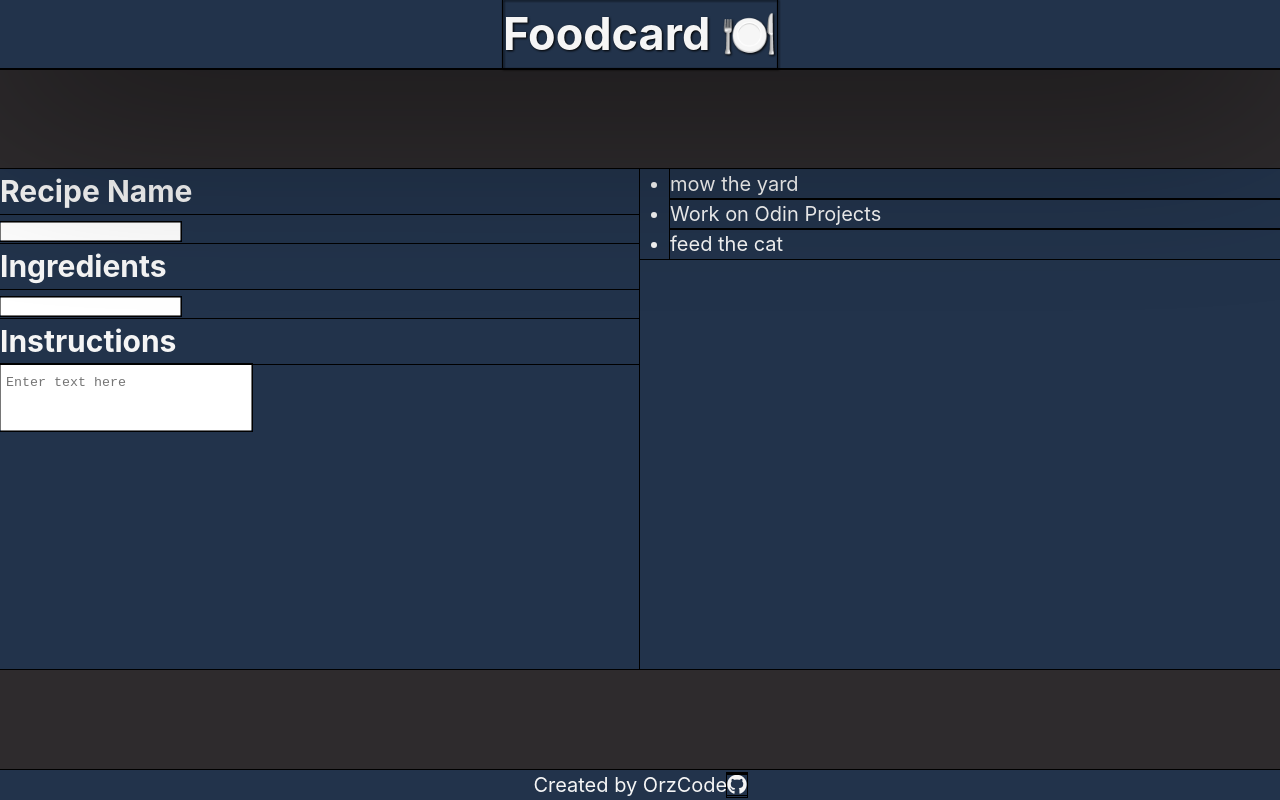
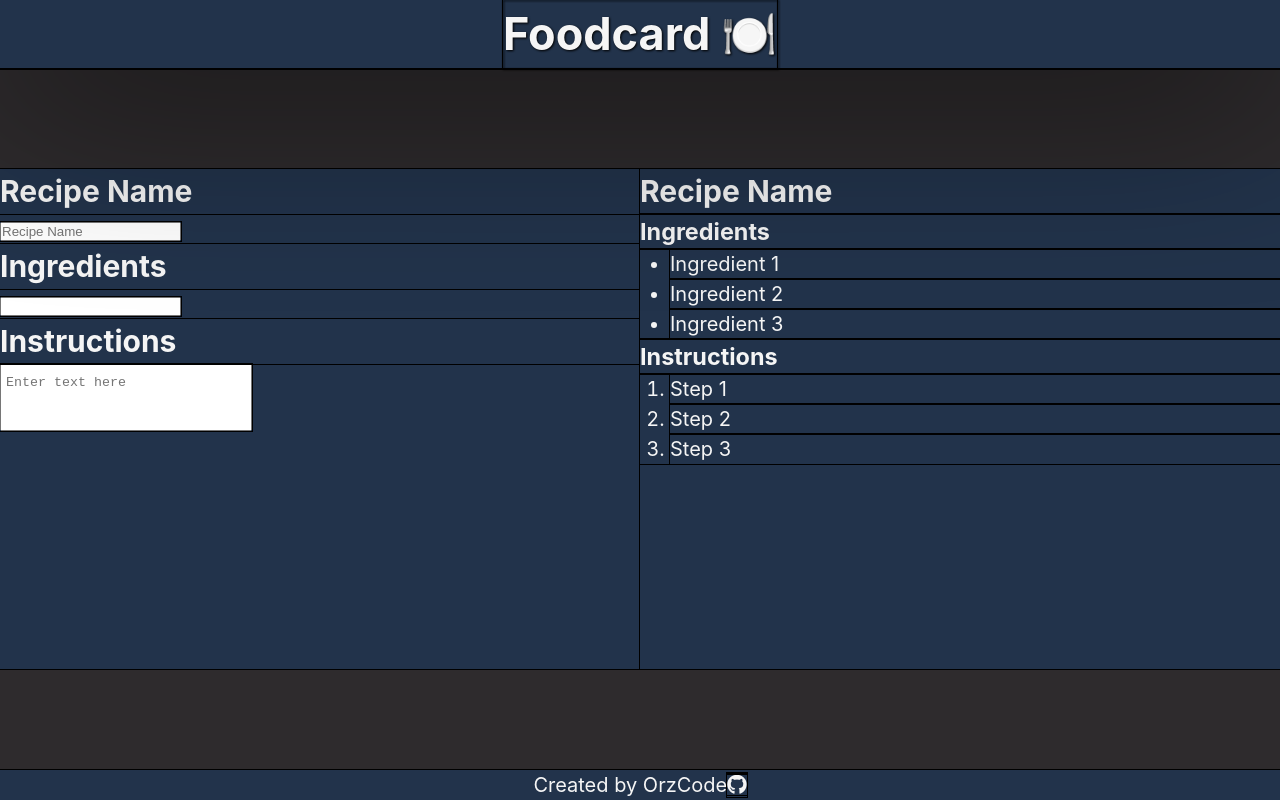
Before and after one commit to orzcode/foodcard, a React (Vite) app: page / in a window 1280 px wide. Built offline with nearby package versions, Linux system fonts and the light colour scheme.

Commit message:
first prop usage

```diff
--- a/src/components/InputField.jsx
+++ b/src/components/InputField.jsx
@@ -1,12 +1,13 @@
 import { useState } from 'react'
 
 
-function InputField() {
+function InputField(props) {
 	const [value, setValue] = useState("");
 
 	return (
 	  <input
 		type="text"
+		placeholder={props.placeholder}
 		value={value}
 		onChange={(event) => setValue(event.target.value)}
 	  />
--- a/src/components/InputPane.jsx
+++ b/src/components/InputPane.jsx
@@ -14,7 +14,7 @@ function InputPane() {
 
 		<div className='InputPane'>
 			<h2>Recipe Name</h2>
-			<InputField />
+			<InputField placeholder="Recipe Name" />
 			<h2>Ingredients</h2>
 			<InputField />
 			<h2>Instructions</h2>
--- a/src/components/MainMiddle.jsx
+++ b/src/components/MainMiddle.jsx
@@ -1,16 +1,28 @@
+import { useState } from "react";
 import "../styles/MainMiddle.css";
 
 import InputPane from "./InputPane";
 import PreviewPane from "./PreviewPane";
 
 function MainMiddle() {
+  const [recipe, setRecipe] = useState(
+    {
+    name: "Recipe Name",
+    ingredients: ["Ingredient 1", "Ingredient 2", "Ingredient 3"],
+    instructions: ["Step 1", "Step 2", "Step 3"],
+    notes: null,
+    image: null,
+    }
+);
+
+
 
   return (
 
 	<div className="MainMiddle">
 
     <InputPane />
-    <PreviewPane />
+    <PreviewPane {...recipe}/>
 
 	</div>
 
--- a/src/components/PreviewPane.jsx
+++ b/src/components/PreviewPane.jsx
@@ -3,23 +3,38 @@ import reactLogo from "../assets/react.svg";
 import viteLogo from "/vite.svg";
 import "../styles/PreviewPane.css";
 
-function PreviewPane() {
+function PreviewPane(props) {
   const [count, setCount] = useState(0);
-
-  const todos = [
-    { task: "mow the yard", id: 1 },
-    { task: "Work on Odin Projects", id: 2 },
-    { task: "feed the cat", id: 3 },
-  ];
 
   return (
     <div className="PreviewPane">
-      <ul>
-        {todos.map((todo) => (
-          // here we are using the already generated id as the key.
-          <li key={todo.id}>{todo.task}</li>
-        ))}
-      </ul>
+      <h2>{props.name}</h2>
+
+      <div className="ingredients">
+        <h3>Ingredients</h3>
+        <ul>
+          {props.ingredients.map((ingredient) => (
+            <li key={ingredient}>{ingredient}</li>
+          ))}
+        </ul>
+      </div>
+
+      <div className="instructions">
+        <h3>Instructions</h3>
+        <ol>
+          {props.instructions.map((instruction) => (
+            <li key={instruction}>{instruction}</li>
+          ))}
+        </ol>
+      </div>
+
+      {props.notes ? (
+        <div className="notes">
+          <h3>Notes</h3>
+          <p>{props.notes}</p>
+        </div>
+      ) : null}
+
     </div>
   );
 }
--- a/src/index.css
+++ b/src/index.css
@@ -56,7 +56,7 @@ button:focus,
 button:focus-visible {
   outline: 4px auto -webkit-focus-ring-color;
 }
-ul{
+ul, ol{
   padding-left: 3rem;
 }
 /* ----------------------------------------- */
```
